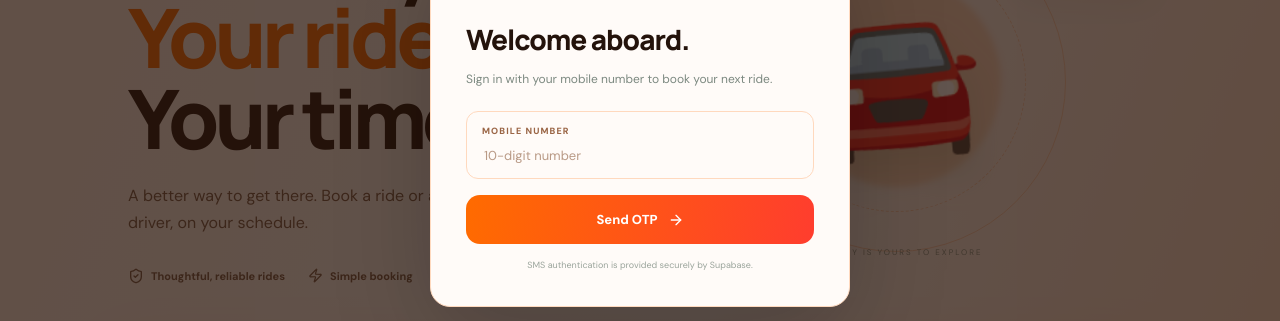
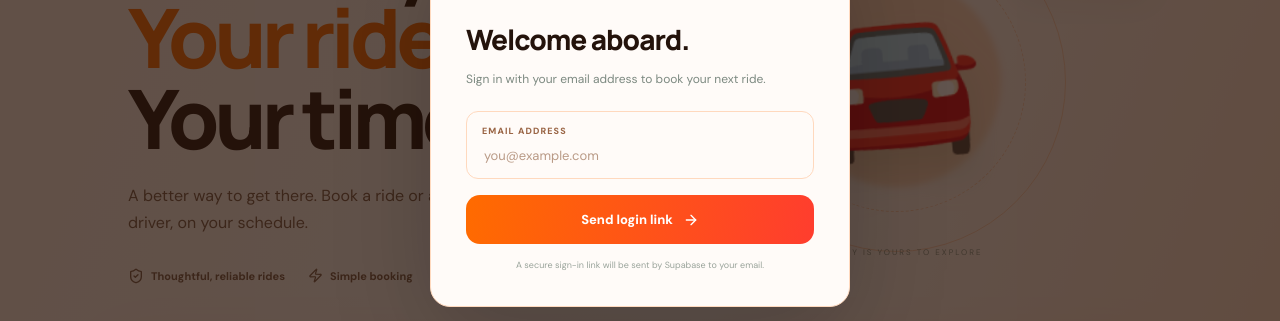
Before and after one commit to samratsihimoge-eng/YREL, a Next.js app: page / in a window 1280 px wide. Both pictures are taken after a click on the button "Log in". Shown: the part 283-604 px from the top of the page. Built offline with nearby package versions, Linux system fonts and the light colour scheme; no server answers.

Commit message:
Update page.tsx

```diff
--- a/app/page.tsx
+++ b/app/page.tsx
@@ -1,4 +1,3 @@
-
 "use client";
 
 import { useEffect, useMemo, useState } from "react";
@@ -17,7 +16,6 @@ import {
   Zap,
   Navigation,
   CalendarDays,
-  Route,
 } from "lucide-react";
 
 type Ride = "Auto" | "Hatchback" | "Sedan" | "SUV";
@@ -58,9 +56,8 @@ const money = (n: number) =>
 
 export default function Home() {
   const [session, setSession] = useState<any>(null);
-  const [phone, setPhone] = useState("");
-  const [otp, setOtp] = useState("");
-  const [otpSent, setOtpSent] = useState(false);
+  const [email, setEmail] = useState("");
+  const [linkSent, setLinkSent] = useState(false);
   const [authOpen, setAuthOpen] = useState(false);
 
   const [tab, setTab] = useState<"cab" | "driver">("cab");
@@ -352,9 +349,14 @@ export default function Home() {
     if (!error) setBookings(data || []);
   }
 
-  async function sendOtp() {
-    if (!phone.trim()) {
-      setNotice("Please enter your mobile number.");
+  async function sendLoginLink() {
+    const cleanEmail = email.trim().toLowerCase();
+
+    if (
+      !cleanEmail ||
+      !/^[^\s@]+@[^\s@]+\.[^\s@]+$/.test(cleanEmail)
+    ) {
+      setNotice("Please enter a valid email address.");
       return;
     }
 
@@ -362,7 +364,10 @@ export default function Home() {
     setNotice("");
 
     const { error } = await supabase.auth.signInWithOtp({
-      phone: phone.startsWith("+") ? phone : "+91" + phone,
+      email: cleanEmail,
+      options: {
+        emailRedirectTo: window.location.origin,
+      },
     });
 
     setBusy(false);
@@ -370,34 +375,8 @@ export default function Home() {
     if (error) {
       setNotice(error.message);
     } else {
-      setOtpSent(true);
-      setNotice("OTP sent. Check your phone.");
-    }
-  }
-
-  async function verifyOtp() {
-    if (!otp.trim()) {
-      setNotice("Please enter the OTP.");
-      return;
-    }
-
-    setBusy(true);
-
-    const { error } = await supabase.auth.verifyOtp({
-      phone: phone.startsWith("+") ? phone : "+91" + phone,
-      token: otp,
-      type: "sms",
-    });
-
-    setBusy(false);
-
-    if (error) {
-      setNotice(error.message);
-    } else {
-      setAuthOpen(false);
-      setOtp("");
-      setOtpSent(false);
-      setNotice("You’re signed in.");
+      setLinkSent(true);
+      setNotice("Login link sent. Please check your email inbox.");
     }
   }
 
@@ -484,7 +463,7 @@ export default function Home() {
             <>
               <span className="userchip">
                 <UserRound size={15} />
-                {session.user.phone || "Member"}
+                {session.user.email || "Member"}
               </span>
               <button className="textbtn" onClick={signOut}>
                 Sign out
@@ -953,72 +932,53 @@ export default function Home() {
             </div>
 
             <h2>
-              {otpSent ? "Verify your number" : "Welcome aboard."}
+              {linkSent ? "Check your inbox" : "Welcome aboard."}
             </h2>
 
             <p>
-              {otpSent
-                ? "Enter the one-time code sent to your phone."
-                : "Sign in with your mobile number to book your next ride."}
+              {linkSent
+                ? "Open the login link we sent to your email to sign in."
+                : "Sign in with your email address to book your next ride."}
             </p>
 
             <label className="field">
-              <span>MOBILE NUMBER</span>
+              <span>EMAIL ADDRESS</span>
 
               <input
-                value={phone}
-                onChange={(event) => setPhone(event.target.value)}
-                placeholder="10-digit number"
-                disabled={otpSent}
-                inputMode="tel"
+                type="email"
+                value={email}
+                onChange={(event) => setEmail(event.target.value)}
+                placeholder="you@example.com"
+                disabled={linkSent}
+                autoComplete="email"
               />
             </label>
-
-            {otpSent && (
-              <label className="field">
-                <span>ONE-TIME PASSWORD</span>
-
-                <input
-                  value={otp}
-                  onChange={(event) => setOtp(event.target.value)}
-                  placeholder="6-digit OTP"
-                  inputMode="numeric"
-                  maxLength={6}
-                />
-              </label>
-            )}
 
             <button
               className="bookbtn"
               disabled={busy}
-              onClick={otpSent ? verifyOtp : sendOtp}
+              onClick={sendLoginLink}
             >
-              {busy
-                ? "Please wait…"
-                : otpSent
-                ? "Verify & continue"
-                : "Send OTP"}
-
+              {busy ? "Please wait…" : "Send login link"}
               <ArrowRight size={16} />
             </button>
 
             {notice && <p className="notice">{notice}</p>}
 
-            {otpSent && (
+            {linkSent && (
               <button
                 className="textbtn"
                 onClick={() => {
-                  setOtpSent(false);
-                  setOtp("");
+                  setLinkSent(false);
                   setNotice("");
                 }}
               >
-                Change mobile number
+                Use another email address
               </button>
             )}
 
             <small className="modalhint">
-              SMS authentication is provided securely by Supabase.
+              A secure sign-in link will be sent by Supabase to your email.
             </small>
           </div>
         </div>
```
